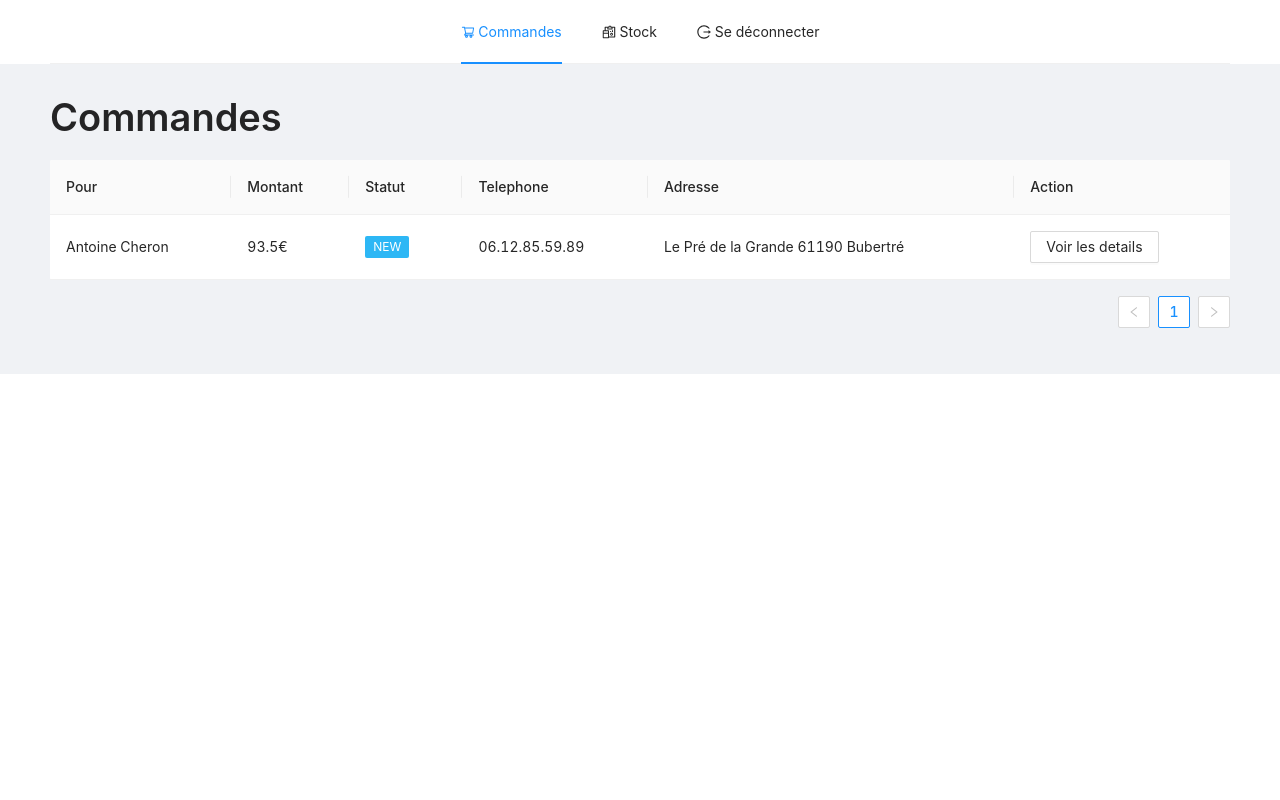
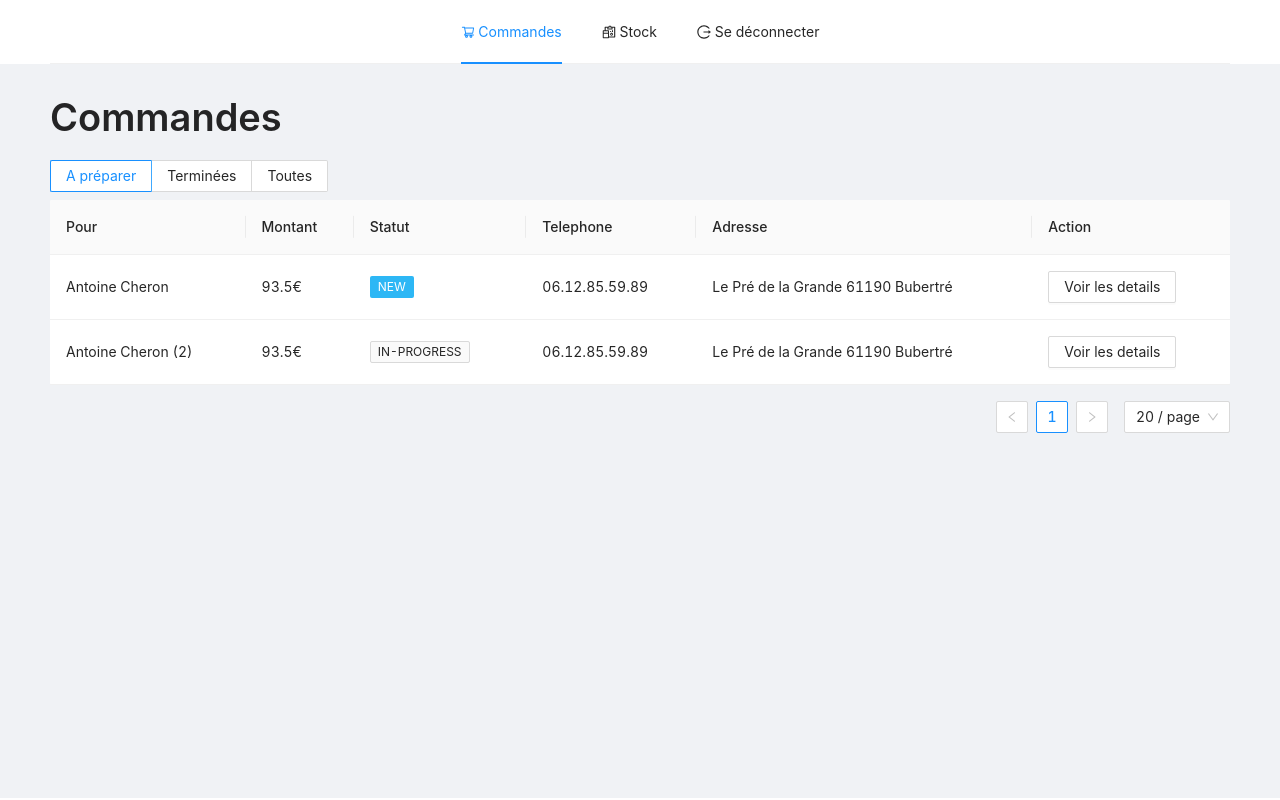
Before and after one commit to AntoineCheron/commander-a-la-ferme, a React (Create React App) app in the folder client/: page / in a window 1280 px wide. Built offline with nearby package versions, Linux system fonts and the light colour scheme.

Commit message:
Add tabs to the list of orders on the frontend

```diff
--- a/client/src/App.tsx
+++ b/client/src/App.tsx
@@ -1,5 +1,5 @@
 import React from 'react'
-import { BrowserRouter as Router, withRouter } from 'react-router-dom'
+import { BrowserRouter as Router } from 'react-router-dom'
 import AppRouter from './AppRouter'
 
 import 'antd/dist/antd.css'
--- a/client/src/AppRouter.tsx
+++ b/client/src/AppRouter.tsx
@@ -1,5 +1,5 @@
 import React from 'react'
-import { Route } from 'react-router-dom'
+import { Redirect, Route, Switch } from 'react-router-dom'
 
 import Inventory from './pages/Inventory'
 import Orders from './pages/Orders'
@@ -8,11 +8,14 @@ import Logout from './pages/Logout'
 
 const AppRouter = () => {
   return <>
-    <Route path="/" exact component={Orders} />
-    <Route path="/commandes" exact component={Orders} />
-    <Route path="/stock" exact component={Inventory} />
-    <Route path="/login" exact component={Login} />
-    <Route path="/logout" exact component={Logout} />
+    <Switch>
+      <Route path="/" exact component={Orders} />
+      <Route path="/commandes" component={Orders} />
+      <Route path="/stock" exact component={Inventory} />
+      <Route path="/login" exact component={Login} />
+      <Route path="/logout" exact component={Logout} />
+      <Route path="/*" render={() => <Redirect to="/" />} />
+    </Switch>
   </>
 }
 export default AppRouter
--- a/client/src/components/AppLayout.tsx
+++ b/client/src/components/AppLayout.tsx
@@ -8,7 +8,7 @@ const { Content } = Layout
 const AppLayout: FunctionComponent<{}> = ({ children }) =>
   <Layout>
     <Navbar />
-    <Content style={{ padding: '30px 50px' }}>
+    <Content style={{ padding: '30px 50px', minHeight: 'calc(100vh - 66px)' }}>
       {children}
     </Content>
   </Layout>
--- a/client/src/components/EditableCell.tsx
+++ b/client/src/components/EditableCell.tsx
@@ -1,5 +1,5 @@
-import React, { FunctionComponent } from 'react'
-import { Typography, Form, Input, InputNumber, Popconfirm, Table } from 'antd'
+import React from 'react'
+import { Form, Input, InputNumber } from 'antd'
 
 import { InventoryItem } from '../models';
 
--- a/client/src/components/EditableInventoryTable.tsx
+++ b/client/src/components/EditableInventoryTable.tsx
@@ -1,5 +1,5 @@
 import React, { useState, FunctionComponent, useEffect } from 'react'
-import { Button, Form, Popconfirm, Table } from 'antd'
+import { Form, Table } from 'antd'
 
 import { InventoryItem } from '../models'
 import EditableCell from './EditableCell'
--- a/client/src/components/Inventory.tsx
+++ b/client/src/components/Inventory.tsx
@@ -1,4 +1,4 @@
-import React, { useState, useCallback, useMemo, FunctionComponent } from 'react'
+import React, { useState, useMemo, FunctionComponent } from 'react'
 import { Button, Typography, notification } from 'antd'
 import { PlusOutlined, SmileOutlined } from '@ant-design/icons'
 
--- a/client/src/components/Navbar.tsx
+++ b/client/src/components/Navbar.tsx
@@ -1,4 +1,4 @@
-import React, { FunctionComponent } from 'react'
+import React, { useMemo, FunctionComponent } from 'react'
 import { useHistory } from 'react-router-dom'
 import { Layout, Menu } from 'antd'
 import {
@@ -11,7 +11,17 @@ const { Header } = Layout
 
 const Navbar: FunctionComponent<{}> = () => {
   const history = useHistory()
-  const current = window.location.pathname.slice(1) || 'commandes'
+  const current = useMemo(() => {
+    const currentPath = window.location.pathname.slice(1)
+    if (currentPath === '') {
+      return 'commandes'
+    }
+
+    const indexOfSlash = currentPath.indexOf('/')
+    return indexOfSlash === -1
+      ? currentPath
+      : currentPath.slice(0, currentPath.indexOf('/'))
+  }, [window.location.pathname])
 
   return (
     <Header style={{ background: 'white' }}>
--- a/client/src/components/OrdersList.tsx
+++ b/client/src/components/OrdersList.tsx
@@ -15,7 +15,7 @@ const OrdersList: FunctionComponent<OrdersListProps> = ({ orders }) => {
   })
 
   return <>
-    <Table columns={columns} dataSource={ordersWithTotal} />
+    <Table columns={columns} dataSource={ordersWithTotal} pagination={{ showSizeChanger: true, defaultPageSize: 20 }} />
   </>
 }
 
--- a/client/src/pages/Orders.tsx
+++ b/client/src/pages/Orders.tsx
@@ -1,18 +1,54 @@
 import React, { FunctionComponent } from 'react'
-import { Typography } from 'antd'
+import { Route, RouteComponentProps, Switch, useHistory } from 'react-router-dom'
+import { Radio, Typography } from 'antd'
 
 import AppLayout from '../components/AppLayout'
 import OrdersList from '../components/OrdersList'
 import { Order } from '../models'
+import { RadioChangeEvent } from 'antd/lib/radio'
 
 const { Title } = Typography
 
-const OrdersPage: FunctionComponent<{}> = () => {
+const OrdersPage: FunctionComponent<RouteComponentProps> = ({ match }) => {
   return (
     <AppLayout>
       <Title>Commandes</Title>
-      <OrdersList orders={orders} />
+      <Switch>
+        <Route path={[match.url, match.url + "/a-preparer"]} exact>
+          <Orders statusFilter={['new', 'in-progress']} activeKey="todo" />
+        </Route>
+
+        <Route path={`${match.url}/terminees`} exact>
+          <Orders statusFilter={['completed', 'canceled']} activeKey="done" />
+        </Route>
+
+        <Route path={`${match.url}/toutes`} exact>
+          <Orders activeKey="all" />
+        </Route>
+
+      </Switch>
     </AppLayout>)
+}
+
+const Orders: FunctionComponent<{ statusFilter?: string[], activeKey?: string }> = ({ statusFilter, activeKey }) => {
+  const history = useHistory()
+  const filteredOrders = orders.filter(order => statusFilter === undefined || statusFilter.includes(order.status))
+
+  const handleModeChange = (e: RadioChangeEvent) => {
+    const targetUrl = e.target.value === 'todo' ? '/commandes/a-preparer'
+      : e.target.value === 'done' ? '/commandes/terminees'
+        : '/commandes/toutes'
+    history.push(targetUrl)
+  }
+
+  return <>
+    <Radio.Group onChange={handleModeChange} value={activeKey} style={{ marginBottom: 8 }}>
+      <Radio.Button value="todo">A préparer</Radio.Button>
+      <Radio.Button value="done">Terminées</Radio.Button>
+      <Radio.Button value="all">Toutes</Radio.Button>
+    </Radio.Group>
+    <OrdersList orders={filteredOrders} />
+  </>
 }
 
 const orders: Order[] = [
@@ -39,6 +75,30 @@ const orders: Order[] = [
         amount: 4
       }
     ]
+  },
+  {
+    fullname: 'Antoine Cheron (2)',
+    telephone: '06.12.85.59.89',
+    address: 'Le Pré de la Grande 61190 Bubertré',
+    paymentMethod: 'carte',
+    status: 'in-progress',
+    passedOn: new Date(Date.now()),
+    items: [
+      {
+        id: '1',
+        title: 'Crottin chèvres',
+        category: 'Catégorie 1',
+        price: 2.25,
+        amount: 2
+      },
+      {
+        id: '2',
+        title: 'Crottin brebis',
+        category: 'Catégorie 2',
+        price: 22.25,
+        amount: 4
+      }
+    ]
   }
 ]
 
```
